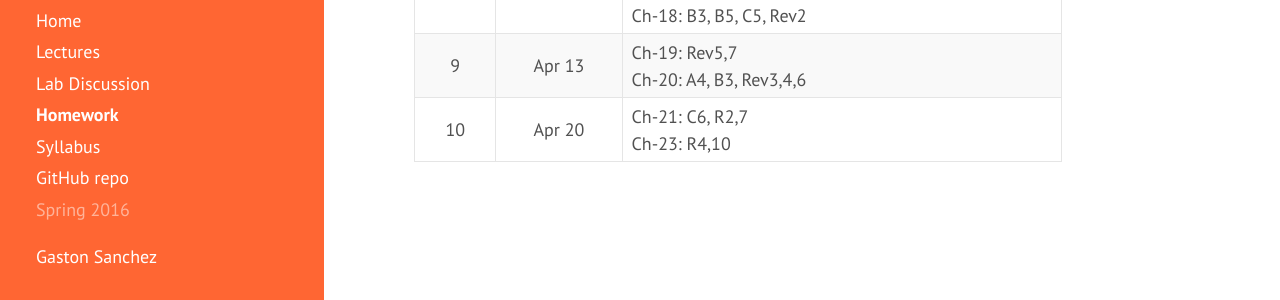
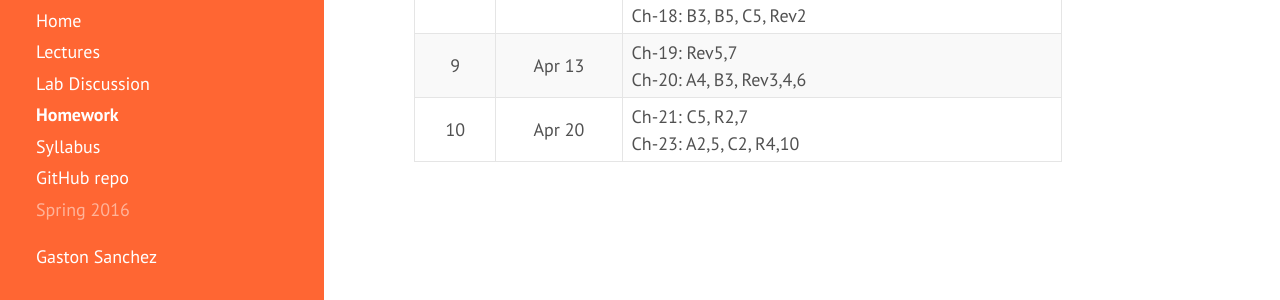
Before and after one commit to gastonstat/relic-stat2, a Jekyll site: the page built from homework/index.md, in a window 1280 px wide and 1004 px high. Shown: the part 698-998 px from the top of the window. Built offline with Jekyll 4.4.1, drawn with Linux system fonts in a browser that asks for light colours; nearby versions of some CDN libraries.

Commit message:
homework: added hw10

```diff
--- a/homework/index.md
+++ b/homework/index.md
@@ -72,8 +72,8 @@ HW assignments are to be turned in during lab
     <tr>
       <td align="center">10</td>
       <td align="center">Apr 20</td>
-      <td>Ch-21: C6, R2,7<br>
-        Ch-23: R4,10</td>
+      <td>Ch-21: C5, R2,7<br>
+        Ch-23: A2,5, C2, R4,10</td>
     </tr>
   </tbody>
  </table>
```
